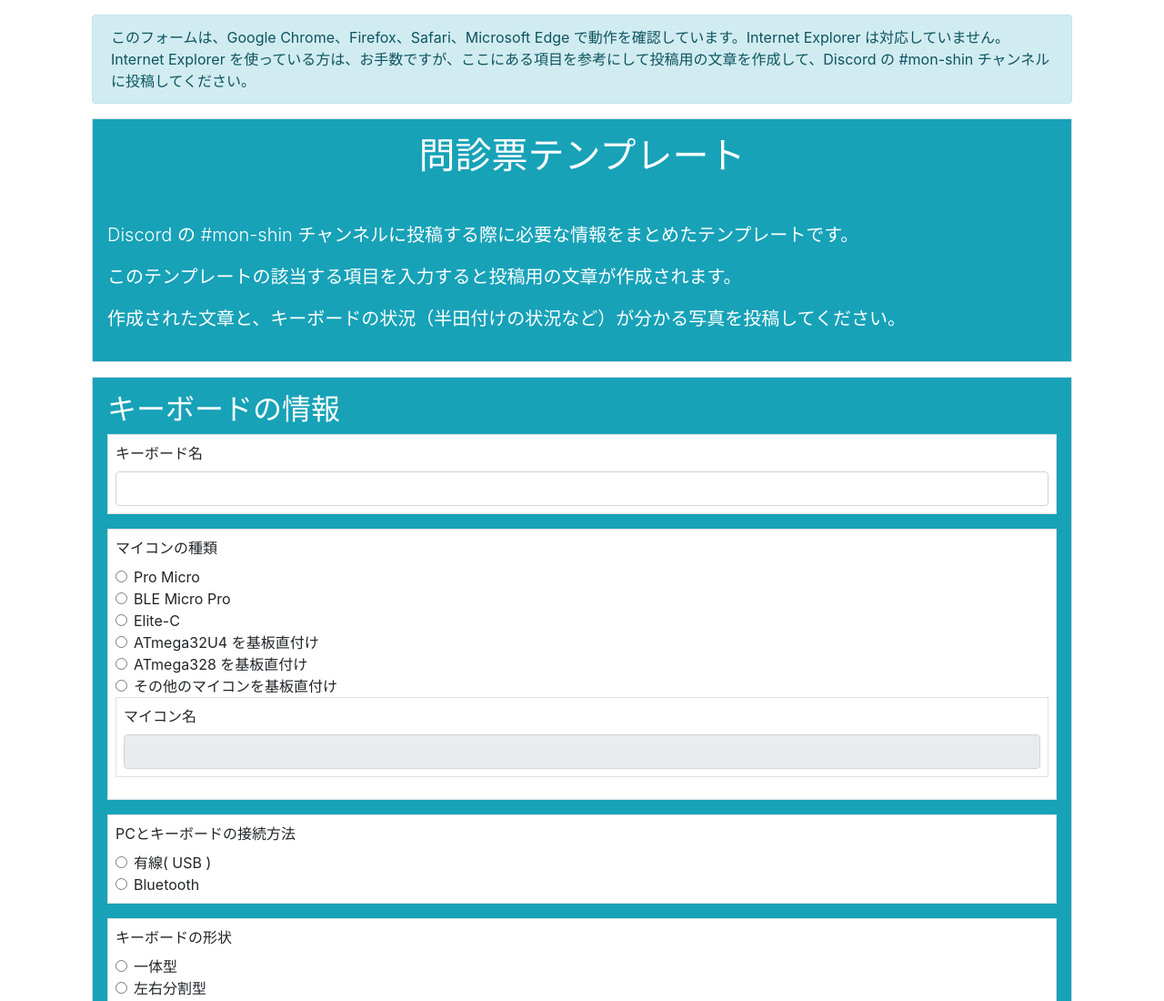
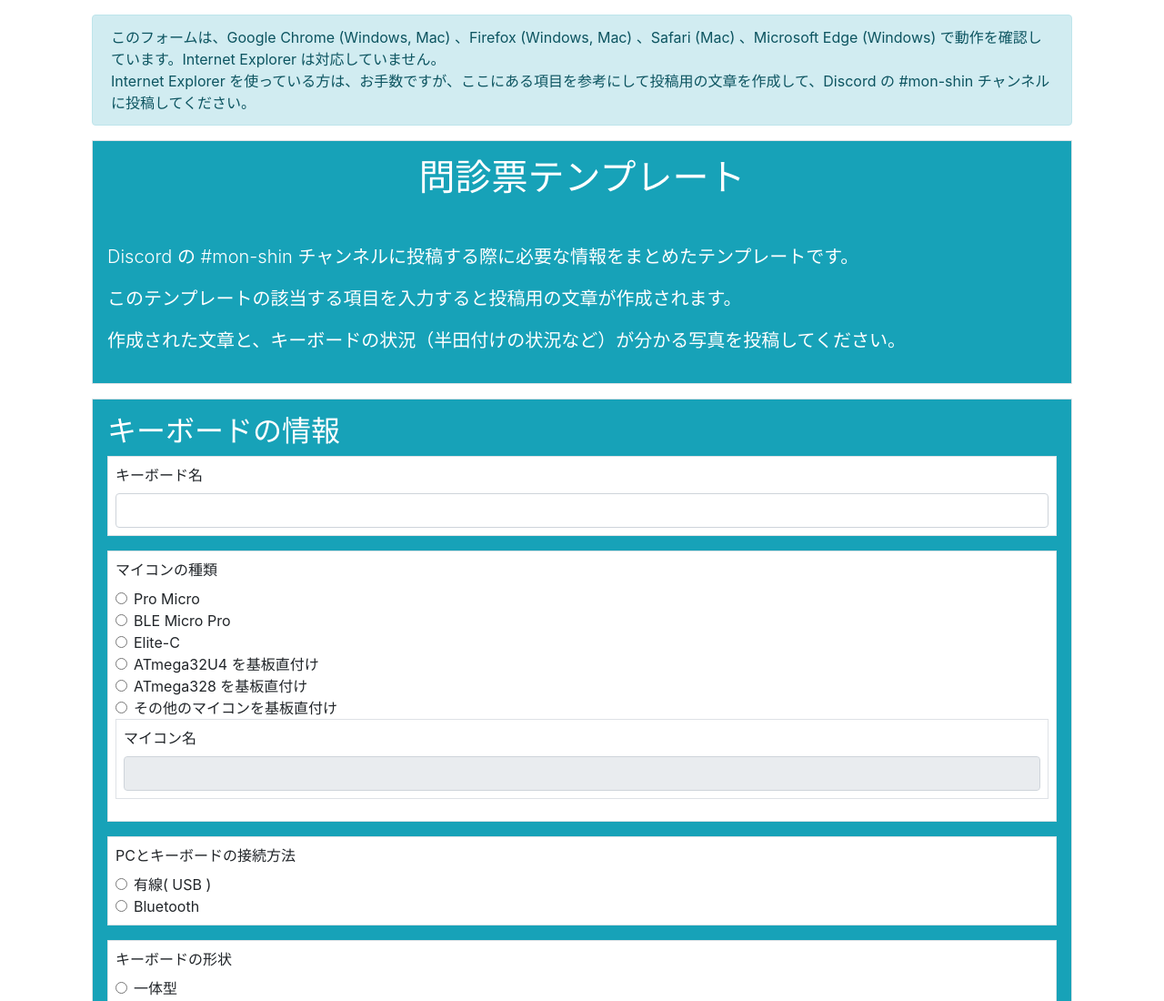
Before and after one commit to Self-Made-Keyboards-in-Japan/mon-shin-dialog-sample, a website built with webpack: page docs/index.html in a window 1280 px wide. Shown: the top 1100 px of the page at 91% size. Built offline with nearby package versions, Linux system fonts and the light colour scheme.

Commit message:
動作確認結果の追加と不要なコメント行の削除

```diff
--- a/docs/index.html
+++ b/docs/index.html
@@ -6,7 +6,6 @@
 
   <link rel="stylesheet" href="https://stackpath.bootstrapcdn.com/bootstrap/4.3.1/css/bootstrap.min.css" integrity="sha384-ggOyR0iXCbMQv3Xipma34MD+dH/1fQ784/j6cY/iJTQUOhcWr7x9JvoRxT2MZw1T" crossorigin="anonymous">
   <link rel="stylesheet" href="css/style.css">
-  <!-- <script src="https://kit.fontawesome.com/5e5de3d303.js" crossorigin="anonymous"></script> -->
   <script src="https://cdn.jsdelivr.net/npm/clipboard@2.0.6/dist/clipboard.min.js"></script>
 
   <title>問診票テンプレート</title>
@@ -14,7 +13,7 @@
 <body>
   <div class="container" id="container">
     <div class="alert alert-info m-3" role="alert" id="cantUseAlert">
-      このフォームは、Google Chrome、Firefox、Safari、Microsoft Edge で動作を確認しています。Internet Explorer は対応していません。<br>
+      このフォームは、Google Chrome (Windows, Mac) 、Firefox (Windows, Mac) 、Safari (Mac) 、Microsoft Edge (Windows)  で動作を確認しています。Internet Explorer は対応していません。<br>
       Internet Explorer を使っている方は、お手数ですが、ここにある項目を参考にして投稿用の文章を作成して、Discord の #mon-shin チャンネルに投稿してください。
     </div>
     <div class="border m-3 p-3 bg-info">
```
